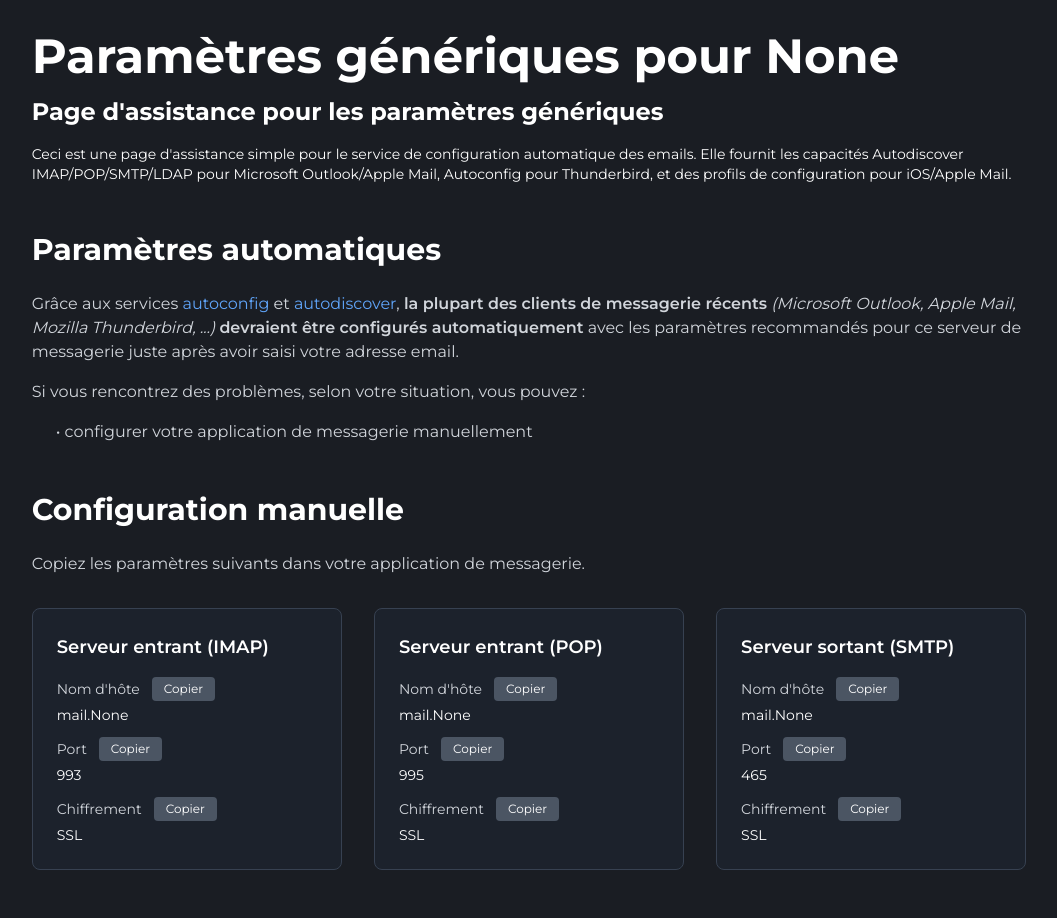
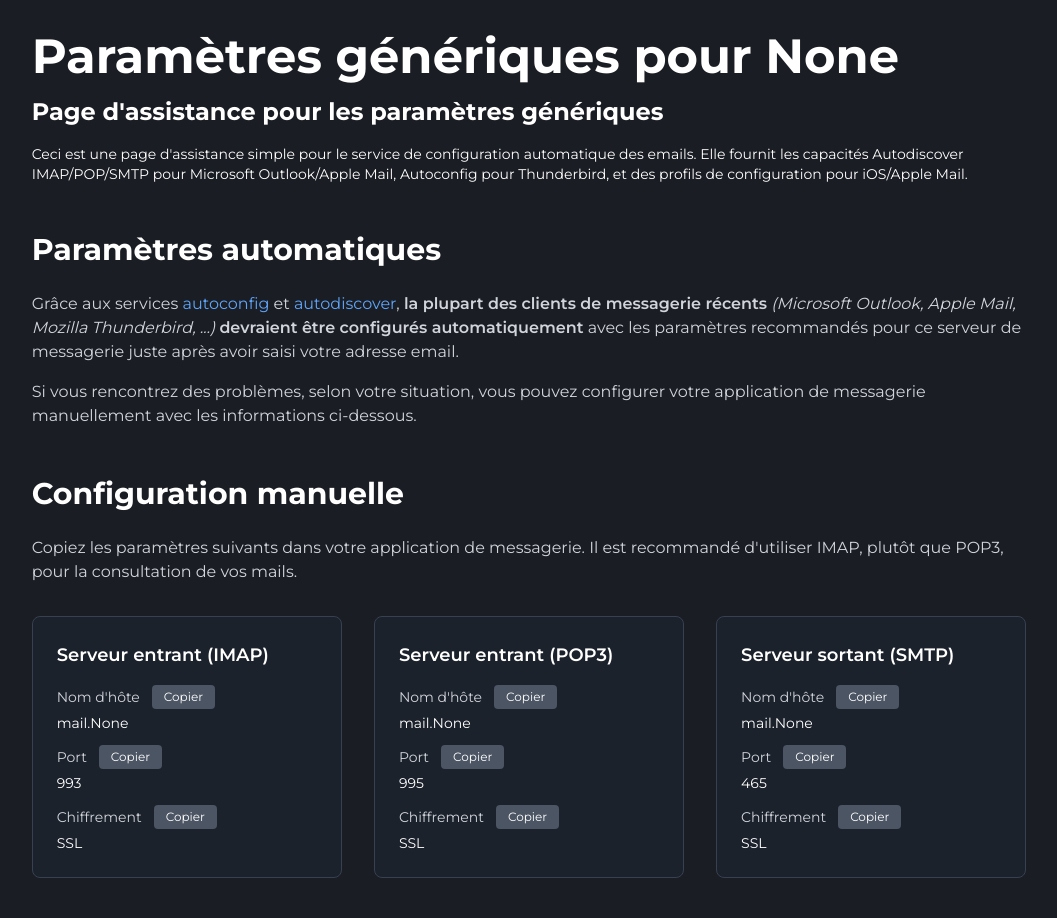
Before and after one commit to ColdfireL15/mail-config-template, a Flask app: page / in a window 1280 px wide. Shown: the part 68-986 px from the top of the page, without its empty margins (111-1168 px from the left). Run offline with Flask 3, Linux system fonts and the light colour scheme; parts of the project's set-up code (start-up, migrations or seed data) failed here and were passed over; some libraries are stand-ins or nearby versions.

Commit message:
adapt syntax

```diff
--- a/app/templates/index.html
+++ b/app/templates/index.html
@@ -7,7 +7,7 @@
 <div class="container">
     <h1 class="text-2xl md:text-3xl lg:text-5xl font-bold text-left mb-4">Paramètres génériques pour {{ DOMAIN }}</h1>
     <h3 class="text-base md:text-2xl lg:text-2xl font-bold text-left mb-4">Page d'assistance pour les paramètres génériques</h3>
-    <p class="text-left text-sm">Ceci est une page d'assistance simple pour le service de configuration automatique des emails. Elle fournit les capacités Autodiscover IMAP/POP/SMTP/LDAP pour Microsoft Outlook/Apple Mail, Autoconfig pour Thunderbird, et des profils de configuration pour iOS/Apple Mail.</p>
+    <p class="text-left text-sm">Ceci est une page d'assistance simple pour le service de configuration automatique des emails. Elle fournit les capacités Autodiscover IMAP/POP/SMTP pour Microsoft Outlook/Apple Mail, Autoconfig pour Thunderbird, et des profils de configuration pour iOS/Apple Mail.</p>
 </div>
 
 <div class="container mt-12">
@@ -21,18 +21,13 @@
             <span class="font-semibold">devraient être configurés automatiquement</span>
             avec les paramètres recommandés pour ce serveur de messagerie juste après avoir saisi votre adresse email.
         </p>
-        <p class="text-sm md:text-base">Si vous rencontrez des problèmes, selon votre situation, vous pouvez :</p>
-        <ul class="ml-6">
-            <li class="text-sm md:text-base">
-                • configurer votre application de messagerie manuellement
-            </li>
-        </ul>
+        <p class="text-sm md:text-base">Si vous rencontrez des problèmes, selon votre situation, vous pouvez configurer votre application de messagerie manuellement avec les informations ci-dessous.</p>
     </div>
 </div>
 
 <div id="manual" class="container mt-12">
     <h2 class="text-xl md:text-2xl lg:text-3xl font-bold text-left mb-6 text-white">Configuration manuelle</h2>
-    <p class="text-gray-300 text-sm md:text-base mb-8">Copiez les paramètres suivants dans votre application de messagerie.</p>
+    <p class="text-gray-300 text-sm md:text-base mb-8">Copiez les paramètres suivants dans votre application de messagerie. Il est recommandé d'utiliser IMAP, plutôt que POP3, pour la consultation de vos mails.</p>
 
     <div class="grid grid-cols-1 lg:grid-cols-3 gap-8">
         <div class="bg-gray-800/50 p-6 rounded-lg border border-gray-700">
@@ -63,7 +58,7 @@
         </div>
 
         <div class="bg-gray-800/50 p-6 rounded-lg border border-gray-700">
-            <h3 class="text-lg font-semibold text-white mb-4">Serveur entrant (POP)</h3>
+            <h3 class="text-lg font-semibold text-white mb-4">Serveur entrant (POP3)</h3>
             <div class="space-y-3">
                 <div>
                     <div class="flex items-center gap-3 mb-1">
```
